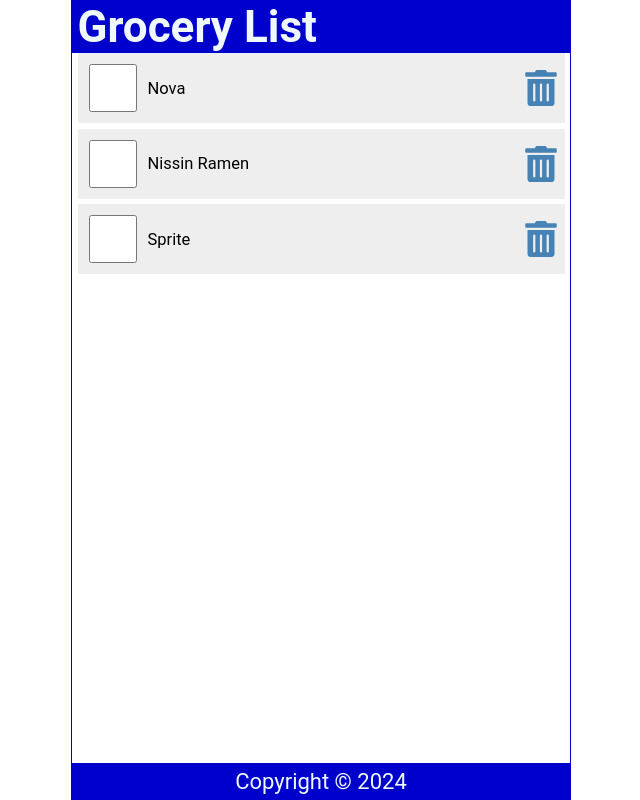
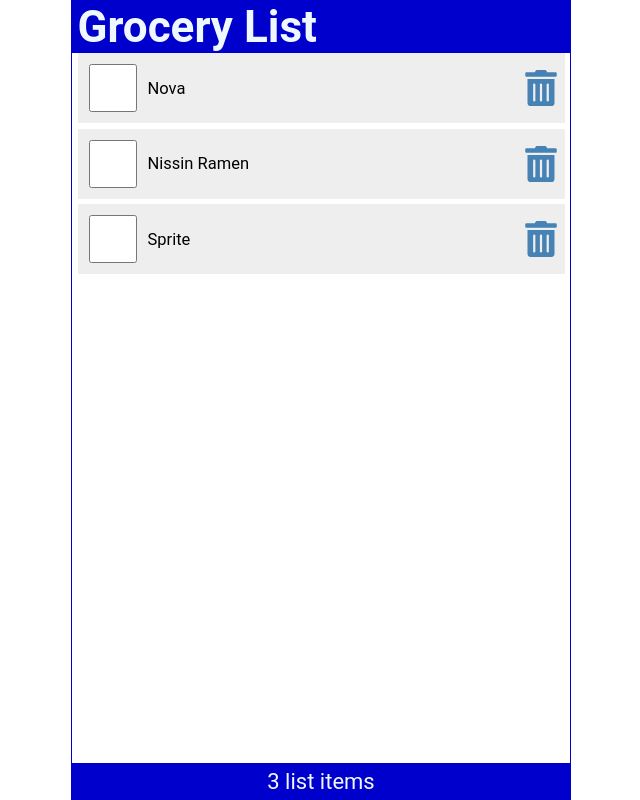
Before and after one commit to gsmendoza/react-js-full-course-for-beginners, a React (Create React App) app in the folder tutorial-01/: page / in a window 1280 px wide. Shown: the whole page, without its empty margins (319-959 px from the left). Built offline with nearby package versions, Linux system fonts and the light colour scheme.

Commit message:
Add itemCount and extract ItemListItem

```diff
--- a/tutorial-01/src/App.js
+++ b/tutorial-01/src/App.js
@@ -1,13 +1,36 @@
+import { useState } from 'react';
 import Content from './Content';
 import Header from './Header';
 import Footer from './Footer';
 
 function App() {
+  const defaultItems = [
+    {
+      id: 1,
+      checked: false,
+      description: 'Nova'
+
+    },
+    {
+      id: 2,
+      checked: false,
+      description: 'Nissin Ramen'
+
+    },
+    {
+      id: 3,
+      checked: false,
+      description: 'Sprite'
+    }
+  ];
+
+  const [items, setItems] = useState(defaultItems);
+
   return (
     <div className="App">
       <Header title="Grocery List" />
-      <Content />
-      <Footer />
+      <Content items={items} setItems={setItems} />
+      <Footer itemCount={items.length}/>
     </div>
   );
 }
--- a/tutorial-01/src/Content.jsx
+++ b/tutorial-01/src/Content.jsx
@@ -1,44 +1,6 @@
-import { useState } from 'react';
-import { FaTrashAlt } from 'react-icons/fa';
+import ItemListItem from './ItemListItem';
 
-const Content = () => {
-  const [items, setItems] = useState([
-    {
-      id: 1,
-      checked: false,
-      description: 'Nova'
-
-    },
-    {
-      id: 2,
-      checked: false,
-      description: 'Nissin Ramen'
-
-    },
-    {
-      id: 3,
-      checked: false,
-      description: 'Sprite'
-
-    }
-  ]);
-
-  const handleItemCheck = (id) => {
-    const updatedItems = items.map(
-      (item) => item.id === id ? { ...item, checked: !item.checked } : item
-    );
-
-    setItems(updatedItems);
-    localStorage.setItem('groceriesList', JSON.stringify(updatedItems));
-  }
-
-  const handleItemDelete = (id) => {
-    const updatedItems = items.filter((item) => item.id !== id);
-
-    setItems(updatedItems);
-    localStorage.setItem('groceriesList', JSON.stringify(updatedItems));
-  }
-
+const Content = ({ items, setItems }) => {
   return (
     <main>
       {
@@ -46,31 +8,12 @@
           <ul>
             {
               items.map((item) => (
-                <li key={item.id} className="item">
-                  <input
-                    type="checkbox"
-                    onChange={() => { handleItemCheck(item.id)}}
-                    checked={item.checked}
-                  />
-
-                  <label
-                    style={ item.checked ? { textDecoration: 'line-through' } : null }
-                    onDoubleClick={() => { handleItemCheck(item.id)}}
-                  >
-                    {item.description}
-                  </label>
-
-                  <FaTrashAlt
-                    onClick={() => { handleItemDelete(item.id)}}
-                    role="button"
-                    tabIndex="0"
-                  />
-                </li>
+                <ItemListItem items={items} setItems={setItems} item={item} />
               ))
             }
           </ul>
         ) : (
-          <p style={{ marginTop: '2rem'}}>Your list is empty</p>
+          <p style={{ marginTop: '2rem' }}>Your list is empty</p>
         )
       }
     </main>
--- a/tutorial-01/src/Footer.jsx
+++ b/tutorial-01/src/Footer.jsx
@@ -1,9 +1,7 @@
-const Footer = () => {
-  const today = new Date();
-
+const Footer = ({ itemCount }) => {
   return (
     <footer>
-      <p>Copyright &copy; {today.getFullYear()}</p>
+      <p>{itemCount} list { itemCount === 1 ? 'item' : 'items' }</p>
     </footer>
   )
 }
--- /dev/null
+++ b/tutorial-01/src/ItemListItem.jsx
@@ -0,0 +1,44 @@
+import { FaTrashAlt } from 'react-icons/fa';
+
+const ItemListItem = ({ items, setItems, item }) => {
+  const handleItemCheck = (id) => {
+    const updatedItems = items.map(
+      (item) => item.id === id ? { ...item, checked: !item.checked } : item
+    );
+
+    setItems(updatedItems);
+    localStorage.setItem('groceriesList', JSON.stringify(updatedItems));
+  }
+
+  const handleItemDelete = (id) => {
+    const updatedItems = items.filter((item) => item.id !== id);
+
+    setItems(updatedItems);
+    localStorage.setItem('groceriesList', JSON.stringify(updatedItems));
+  }
+
+  return (
+    <li key={item.id} className="item">
+      <input
+        type="checkbox"
+        onChange={() => { handleItemCheck(item.id)}}
+        checked={item.checked}
+      />
+
+      <label
+        style={ item.checked ? { textDecoration: 'line-through' } : null }
+        onDoubleClick={() => { handleItemCheck(item.id)}}
+      >
+        {item.description}
+      </label>
+
+      <FaTrashAlt
+        onClick={() => { handleItemDelete(item.id)}}
+        role="button"
+        tabIndex="0"
+      />
+    </li>
+  );
+}
+
+export default ItemListItem
```
